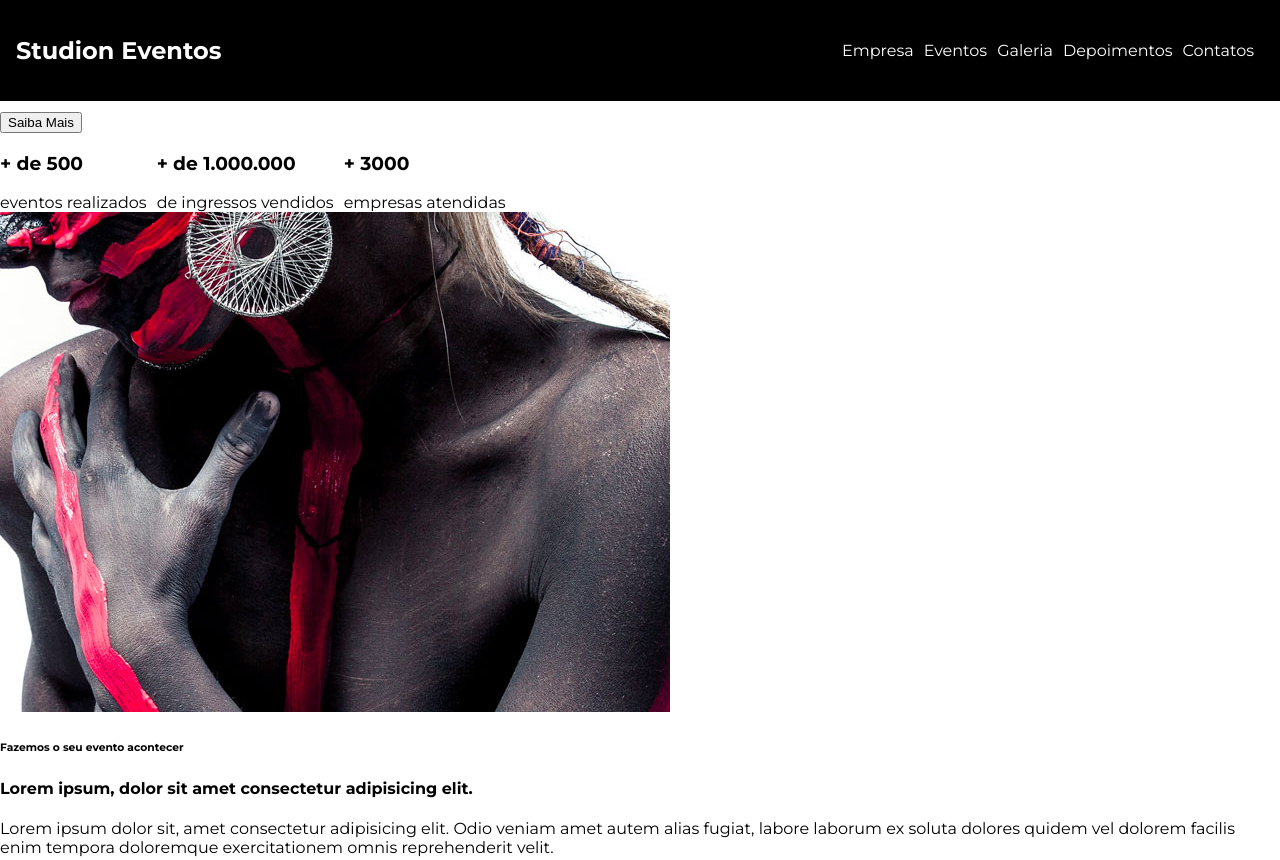
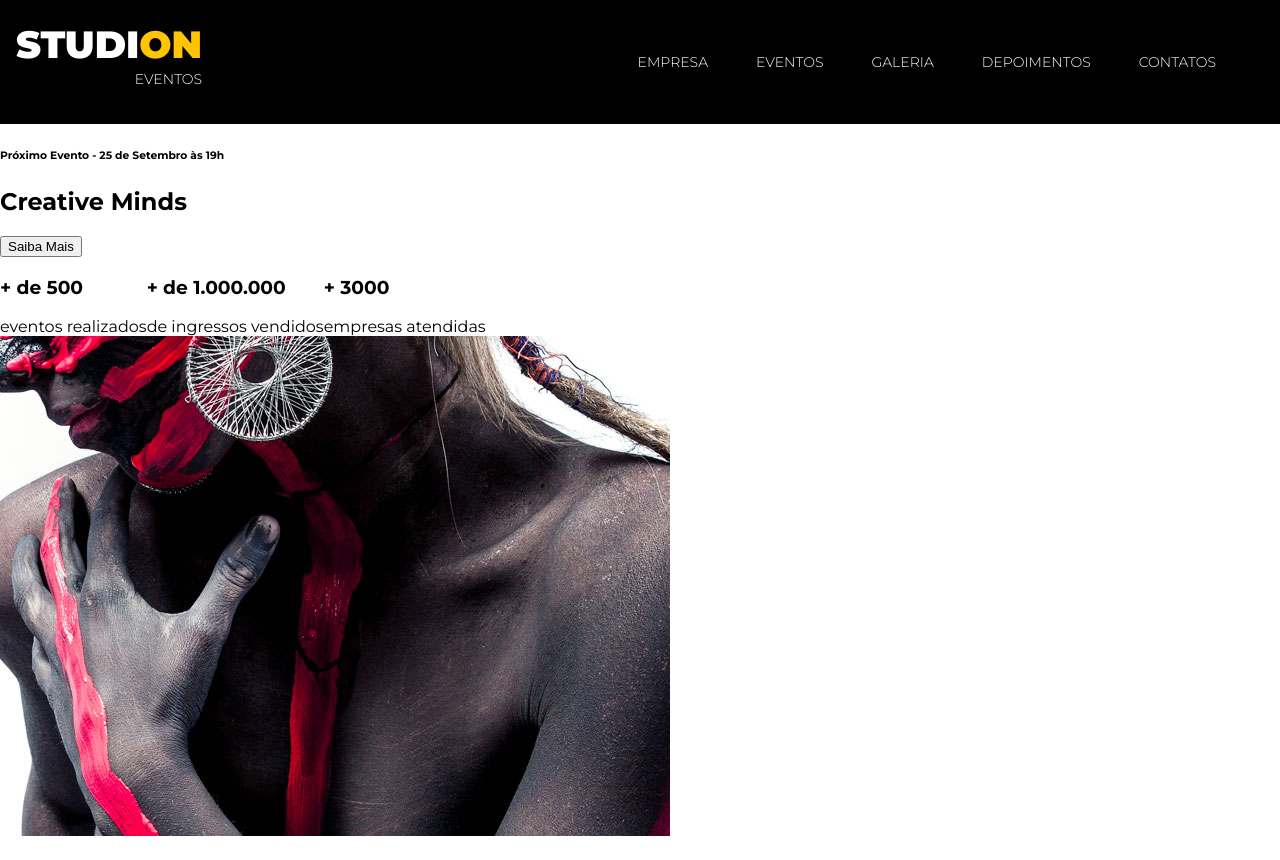
Before and after one commit to juanjunger/studion, a website: page src/index.html in a window 1280 px wide. Shown: the top 860 px of the page. Drawn offline with Linux system fonts and the light colour scheme.

Commit message:
feat(nav): update navigation styles

```diff
--- a/src/css/style.css
+++ b/src/css/style.css
@@ -1,5 +1,5 @@
 /* Montserrat Font */
-@import url("https://fonts.googleapis.com/css2?family=Montserrat:wght@400;700&display=swap");
+@import url("https://fonts.googleapis.com/css2?family=Montserrat:wght@300;400;700;900&display=swap");
 
 * {
   box-sizing: border-box;
@@ -9,6 +9,7 @@
 :root {
   --color-black: #000000;
   --color-white: #ffffff;
+  --color-yellow: #ffc500;
 
   font-family: "Montserrat", sans-serif;
   font-size: 16px;
@@ -17,7 +18,7 @@
 /* General */
 body {
   margin: 0;
-  padding: 0;
+  padding: 7.75rem 0 0 0;
 }
 
 ul {
@@ -27,20 +28,17 @@ ul {
   padding: 0;
 }
 
-li {
-  margin-right: 0.625rem;
-}
-
 /* Navigation */
 .navbar {
   display: grid;
-  grid-template-columns: 2fr 8fr;
+  grid-template-columns: 1fr 9fr;
   position: fixed;
   top: 0;
   left: 0;
   align-items: center;
   width: 100vw;
-  padding: 1rem;
+  height: 7.75rem;
+  padding: 0 1rem;
   background-color: var(--color-black);
   color: var(--color-white);
 }
@@ -49,7 +47,35 @@ li {
   justify-self: end;
 }
 
+.navbar .navbar__links li {
+  margin-right: 3rem;
+  text-transform: uppercase;
+  font-size: 0.875rem;
+}
+
 .navbar .navbar__links a {
+  font-weight: 300;
   color: var(--color-white);
   text-decoration: none;
 }
+
+.navbar .navbar__links a:hover {
+  color: var(--color-yellow);
+}
+
+.logo-studion {
+  font-size: 2.375rem;
+  font-weight: 900;
+  text-transform: uppercase;
+  text-align: right;
+  line-height: 1ch;
+}
+
+.logo-studion__subtitle {
+  font-weight: 300;
+  font-size: 0.875rem;
+}
+
+.copy--primary {
+  color: var(--color-yellow);
+}
--- a/src/index.html
+++ b/src/index.html
@@ -12,7 +12,10 @@
   </head>
   <body>
     <nav class="navbar">
-      <h1>Studi<span>on</span> <span>Eventos</span></h1>
+      <h1 class="logo-studion">
+        Studi<span class="copy--primary">on </span
+        ><span class="logo-studion__subtitle">Eventos</span>
+      </h1>
       <ul class="navbar__links">
         <li>
           <a href="#empresa">Empresa</a>
```
